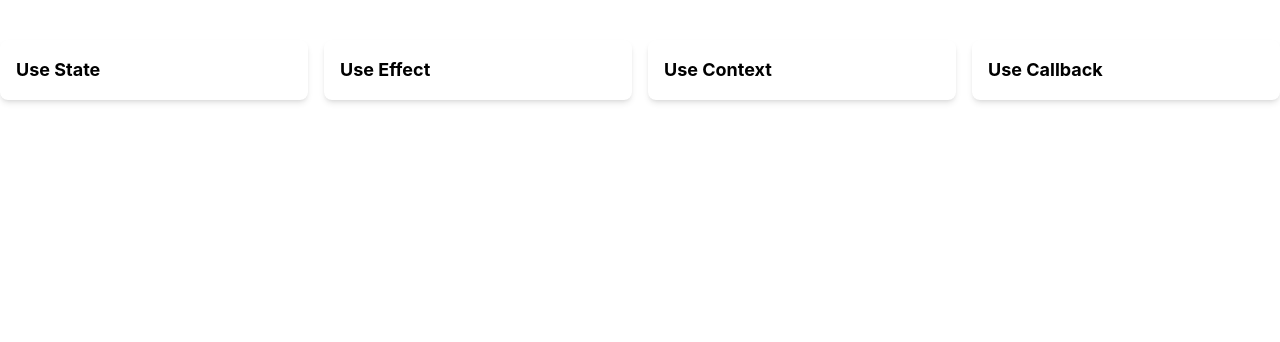
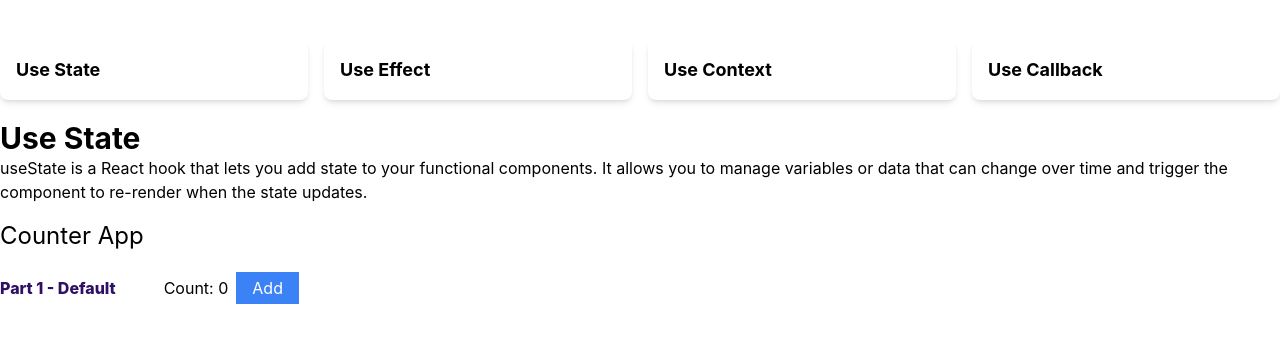
Before and after one commit to thirdygayares/react-master-hook, a React (Create React App) app: page / in a window 1280 px wide. Shown: the top 342 px of the page. Built offline with nearby package versions, Linux system fonts and the light colour scheme.

Commit message:
fix: button add clickable refactor: layout

```diff
--- a/src/features/useeffect/Counter.tsx
+++ b/src/features/useeffect/Counter.tsx
@@ -7,10 +7,19 @@ const Counter: React.FC = () =>{
 
     return(
         <>
-            <p>Count: {count}</p>
-            <button type="button"
-                    onClick={() => setCount(count + 1)
-            }/>
+            <div className="flex flex-col">
+
+                <div className="flex flex-row content-baseline  gap-2 my-5">
+                    <p className="content-center text-violet-950 font-extrabold mr-10">Part 1 - Default</p>
+                    <p className="content-center">Count: {count}</p>
+                    <button className="bg-blue-500 px-4 py-1 text-white hover:bg-blue-950 hover:text-amber-50"
+                            onClick={() => setCount(count + 1)}>
+                        Add
+                    </button>
+                </div>
+
+            </div>
+
         </>
     );
 
--- a/src/pages/UseStatePage.tsx
+++ b/src/pages/UseStatePage.tsx
@@ -6,7 +6,18 @@ const UseStatePage: React.FC = () => {
         <>
             <div className="flex flex-col gap-4">
 
+            <div>
+                <h1 className="font-bold text-3xl ">Use State</h1>
+                <p>useState is a React hook that lets you add state to your functional components. It allows you to
+                    manage variables or data that can change over time and trigger the component to re-render when the
+                    state updates.</p>
+            </div>
 
+            {/*    COUNTER APP*/}
+            <div>
+                <h1 className="text-2xl">Counter App</h1>
+                <Counter/>
+            </div>
 
             </div>
         </>
```
